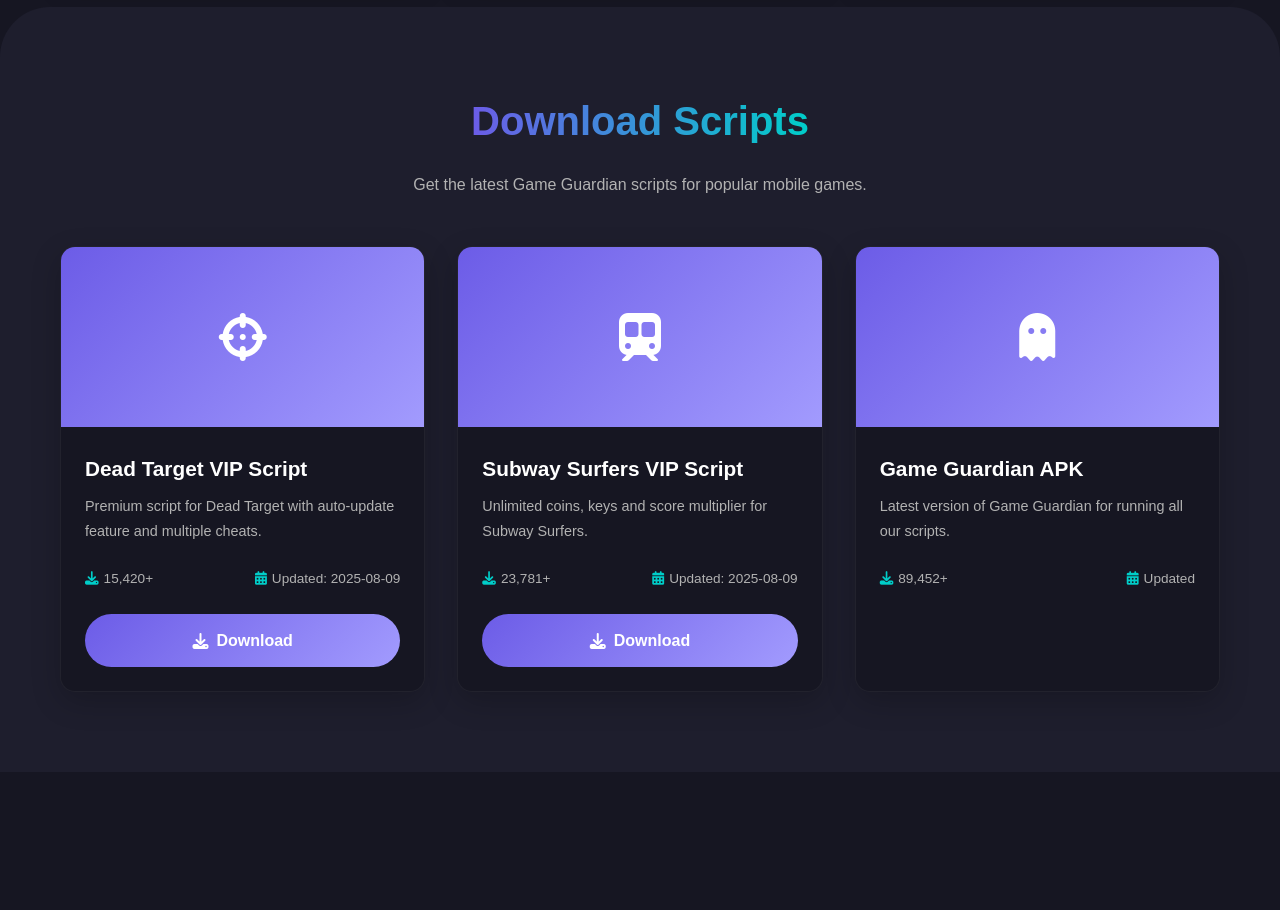
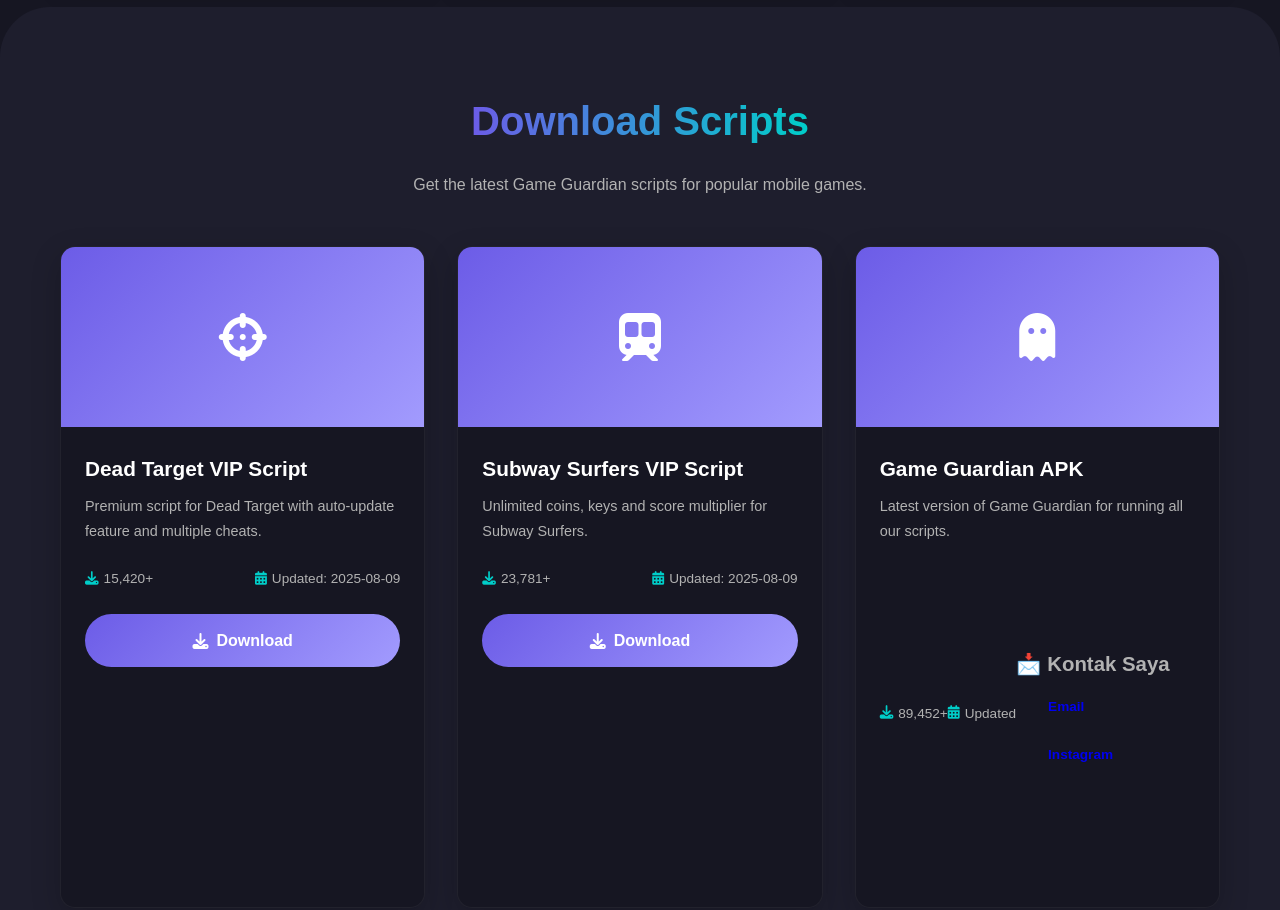
Before and after one commit to lymzynt/AvelineID-, a plain HTML site: page index.html in a window 1280 px wide. Shown: the part 1446-2356 px from the top of the page. Before the commit the page ends 2218 px from the top, so only its background shows below. Drawn offline with Linux system fonts and the light colour scheme.

Commit message:
Update index.html

```diff
--- a/index.html
+++ b/index.html
@@ -643,3 +643,11 @@
                         <div class="download-meta">
                             <span><i class="fas fa-download"></i> 89,452+</span>
                             <span><i class="fas fa-calendar-alt"></i> Updated
+
+                     <section class="contact">
+            <h2>📩 Kontak Saya</h2>
+            <div class="contact-links">
+                <a href="mailto:lennnhz6@gmail.com" class="btn">Email</a>
+                <a href="https://instagram.com/ajinurhlm_" target="_blank" class="btn">Instagram</a>
+            </div>
+                                  </section>
```
